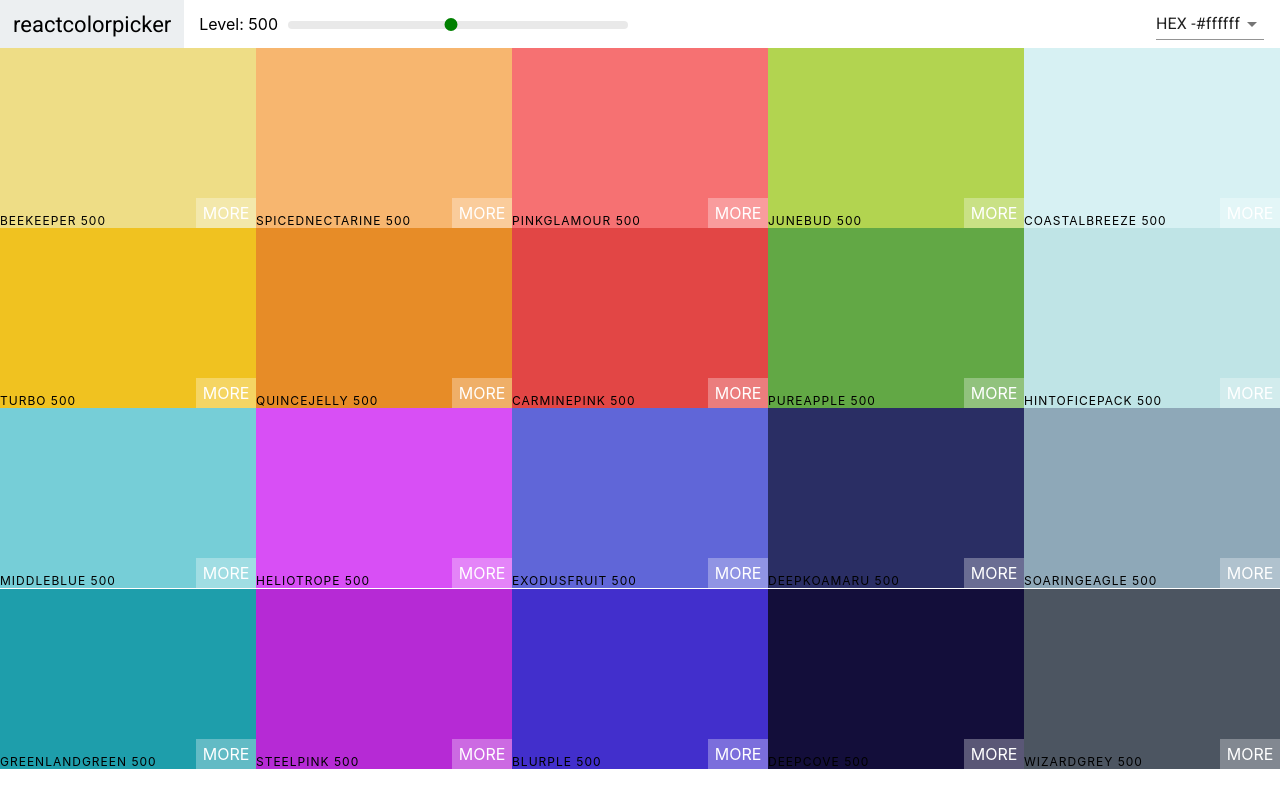
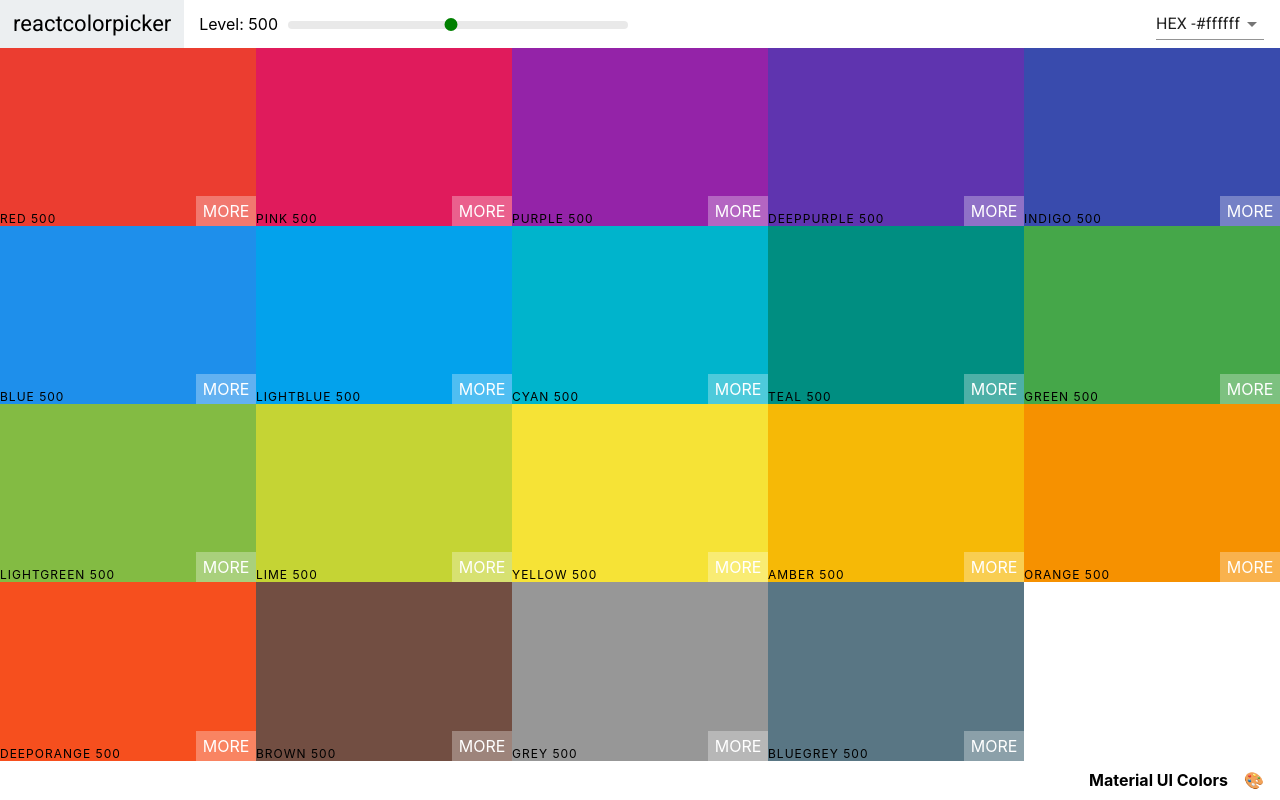
Before and after one commit to ejstylz/react-color-project, a React (Create React App) app: page / in a window 1280 px wide. Built offline with nearby package versions, Linux system fonts and the light colour scheme.

Commit message:
Add palette footer

```diff
--- a/src/App.js
+++ b/src/App.js
@@ -7,7 +7,7 @@
 	render() {
 		return (
 			<div className="App">
-				<Palette palette={generatePalette(seedColors[4])} />
+				<Palette palette={generatePalette(seedColors[0])} />
 			</div>
 		);
 	}
--- a/src/Palette.css
+++ b/src/Palette.css
@@ -1,7 +1,22 @@
 .Palette {
 	height: 100vh;
+	display: flex;
+	flex-direction: column;
 }
 
 .Palette-colors {
 	height: 90%;
 }
+
+.Palette-footer {
+	background-color: white;
+	height: 5vh;
+	display: flex;
+	justify-content: flex-end;
+	align-items: center;
+	font-weight: bold;
+}
+
+.emoji {
+	margin: 1rem;
+}
--- a/src/Palette.js
+++ b/src/Palette.js
@@ -23,14 +23,19 @@
 	}
 
 	render() {
-		const { colors } = this.props.palette;
+		const { colors, paletteName, emoji } = this.props.palette;
 		const { level, format } = this.state;
-		const colorBoxes = colors[level].map(color => <ColorBox background={color[format]} name={color.name} />);
+		const colorBoxes = colors[level].map(color => (
+			<ColorBox background={color[format]} name={color.name} key={color.id} />
+		));
 		return (
 			<div className="Palette">
 				<Navbar level={level} changeLevel={this.changeLevel} handleChange={this.changeFormat} />
 				<div className="Palette-colors">{colorBoxes}</div>
-				{/* footer eventually */}
+				<footer className="Palette-footer">
+					{paletteName}
+					<span className="emoji">{emoji}</span>
+				</footer>
 			</div>
 		);
 	}
```
